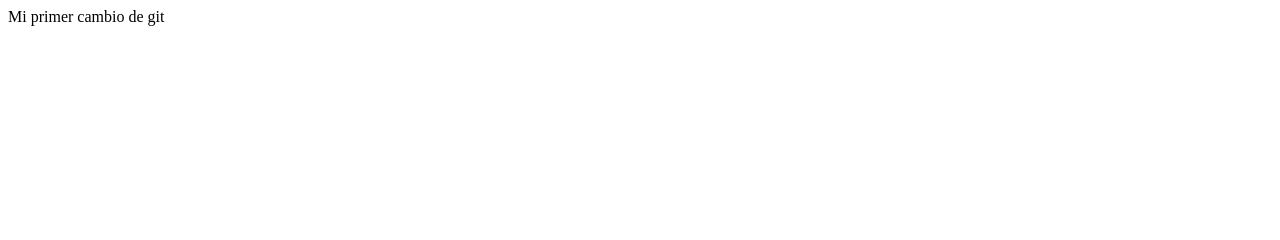
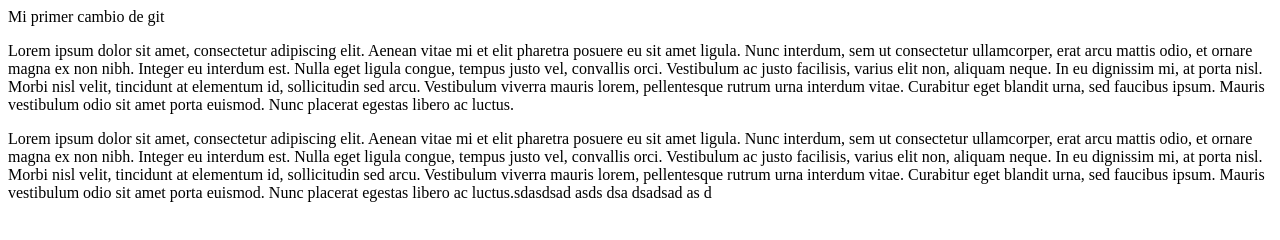
Before and after one commit to juliolossada/usandogit, a plain HTML site: page index.html in a window 1280 px wide. Drawn offline with Linux system fonts and the light colour scheme.

Commit message:
lorem ipsum agregado

```diff
--- a/index.html
+++ b/index.html
@@ -5,5 +5,10 @@
 </head>
 <body>
 <p>Mi primer cambio de git</p>
+
+<p>Lorem ipsum dolor sit amet, consectetur adipiscing elit. Aenean vitae mi et elit pharetra posuere eu sit amet ligula. Nunc interdum, sem ut consectetur ullamcorper, erat arcu mattis odio, et ornare magna ex non nibh. Integer eu interdum est. Nulla eget ligula congue, tempus justo vel, convallis orci. Vestibulum ac justo facilisis, varius elit non, aliquam neque. In eu dignissim mi, at porta nisl. Morbi nisl velit, tincidunt at elementum id, sollicitudin sed arcu. Vestibulum viverra mauris lorem, pellentesque rutrum urna interdum vitae. Curabitur eget blandit urna, sed faucibus ipsum. Mauris vestibulum odio sit amet porta euismod. Nunc placerat egestas libero ac luctus.</p>
+
+<p>Lorem ipsum dolor sit amet, consectetur adipiscing elit. Aenean vitae mi et elit pharetra posuere eu sit amet ligula. Nunc interdum, sem ut consectetur ullamcorper, erat arcu mattis odio, et ornare magna ex non nibh. Integer eu interdum est. Nulla eget ligula congue, tempus justo vel, convallis orci. Vestibulum ac justo facilisis, varius elit non, aliquam neque. In eu dignissim mi, at porta nisl. Morbi nisl velit, tincidunt at elementum id, sollicitudin sed arcu. Vestibulum viverra mauris lorem, pellentesque rutrum urna interdum vitae. Curabitur eget blandit urna, sed faucibus ipsum. Mauris vestibulum odio sit amet porta euismod. Nunc placerat egestas libero ac luctus.sdasdsad asds dsa dsadsad as d</p>
+
 </body>
 </html>
```
